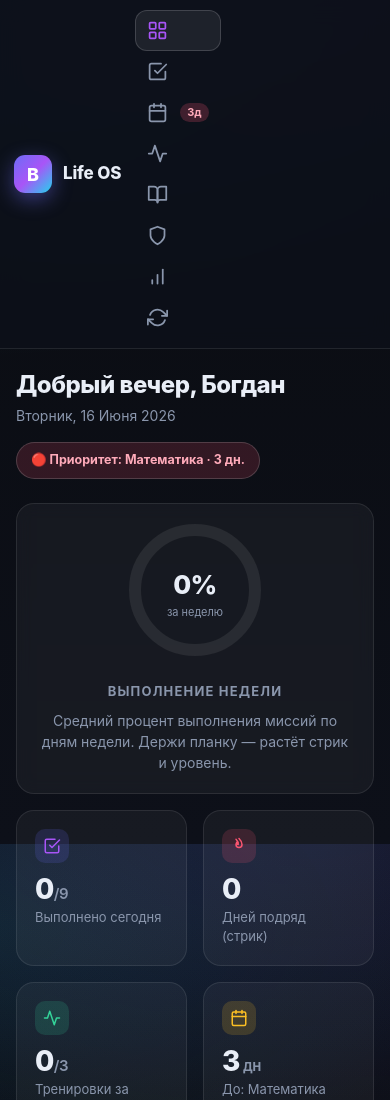
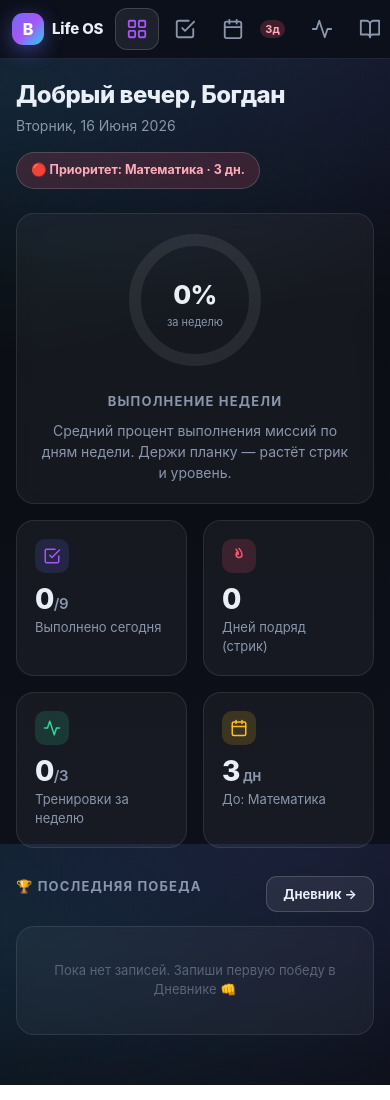
Before and after one commit to bagahas2007-debug/life-os, a plain HTML site: page index.html in a window 390 px wide. Shown: the top 1100 px of the page. Drawn offline with Linux system fonts and the light colour scheme.

Commit message:
Fix mobile nav: horizontal scrollable top bar
Co-Authored-By: Claude Opus 4.8 <noreply@anthropic.com>

```diff
--- a/index.html
+++ b/index.html
@@ -221,13 +221,19 @@
   @media(max-width:860px){
     .app{flex-direction:column}
     .sidebar{width:100%;height:auto;position:sticky;top:0;z-index:40;flex-direction:row;align-items:center;
-      gap:4px;padding:10px;overflow-x:auto;border-right:none;border-bottom:1px solid var(--border);
-      background:rgba(13,16,25,.9)}
-    .brand{padding:0 10px 0 4px;flex:none}
+      gap:6px;padding:8px 10px;overflow:visible;border-right:none;border-bottom:1px solid var(--border);
+      background:rgba(13,16,25,.92);backdrop-filter:blur(10px)}
+    .brand{padding:0 6px 0 2px;flex:none;gap:8px}
+    .brand .logo{width:32px;height:32px;font-size:16px}
+    .brand .name{font-size:15px}
     .brand .sub{display:none}
-    .nav-item{padding:9px 11px;white-space:nowrap}
+    #nav{display:flex;flex-direction:row;gap:4px;flex:1;overflow-x:auto;-webkit-overflow-scrolling:touch;
+      scrollbar-width:none}
+    #nav::-webkit-scrollbar{display:none}
+    .nav-item{flex:none;padding:9px 10px;white-space:nowrap}
     .nav-item span.lbl{display:none}
-    .nav-item svg{width:21px;height:21px}
+    .nav-item svg{width:22px;height:22px}
+    .nav-badge{margin-left:4px;padding:1px 5px}
     .side-foot{display:none}
     .main{padding:18px 16px 50px}
     .ringwrap{flex-direction:column;text-align:center}
```
